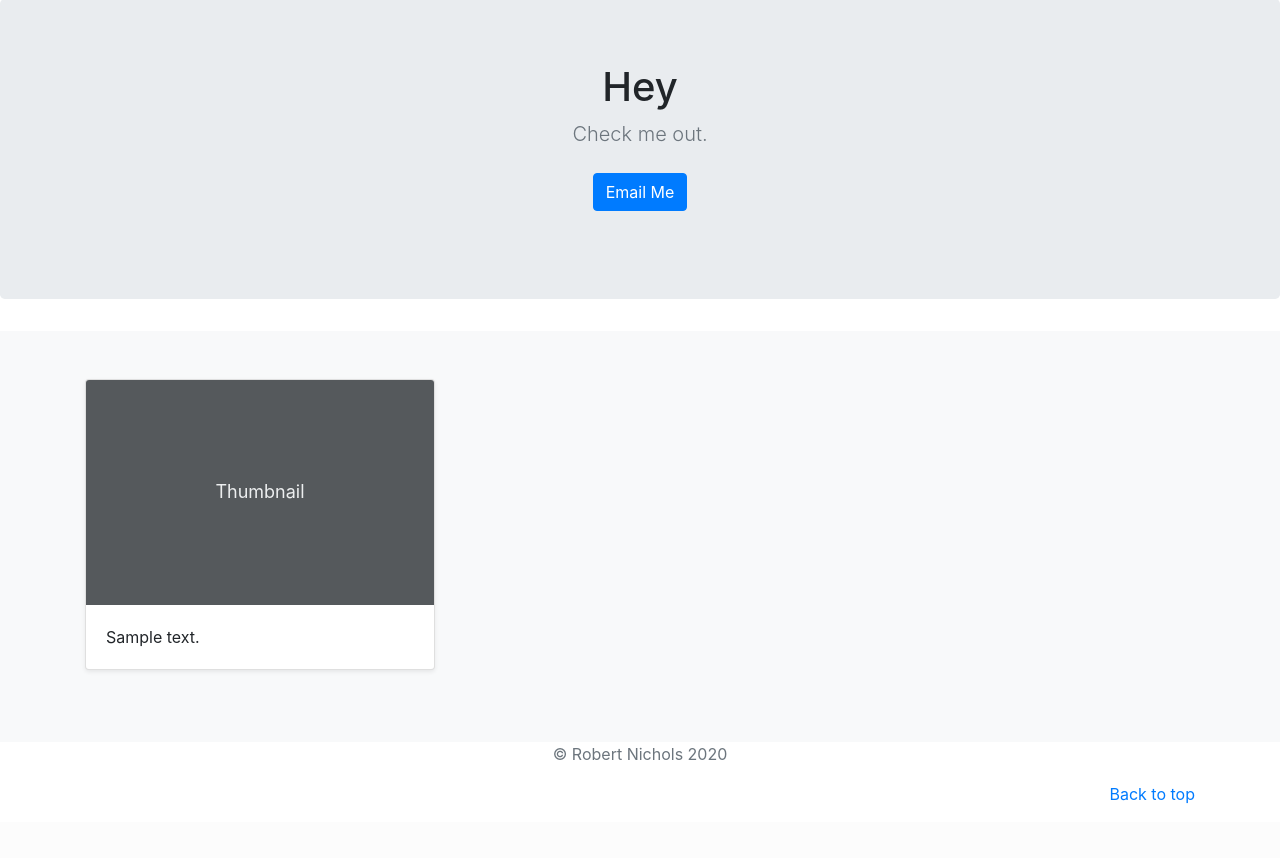
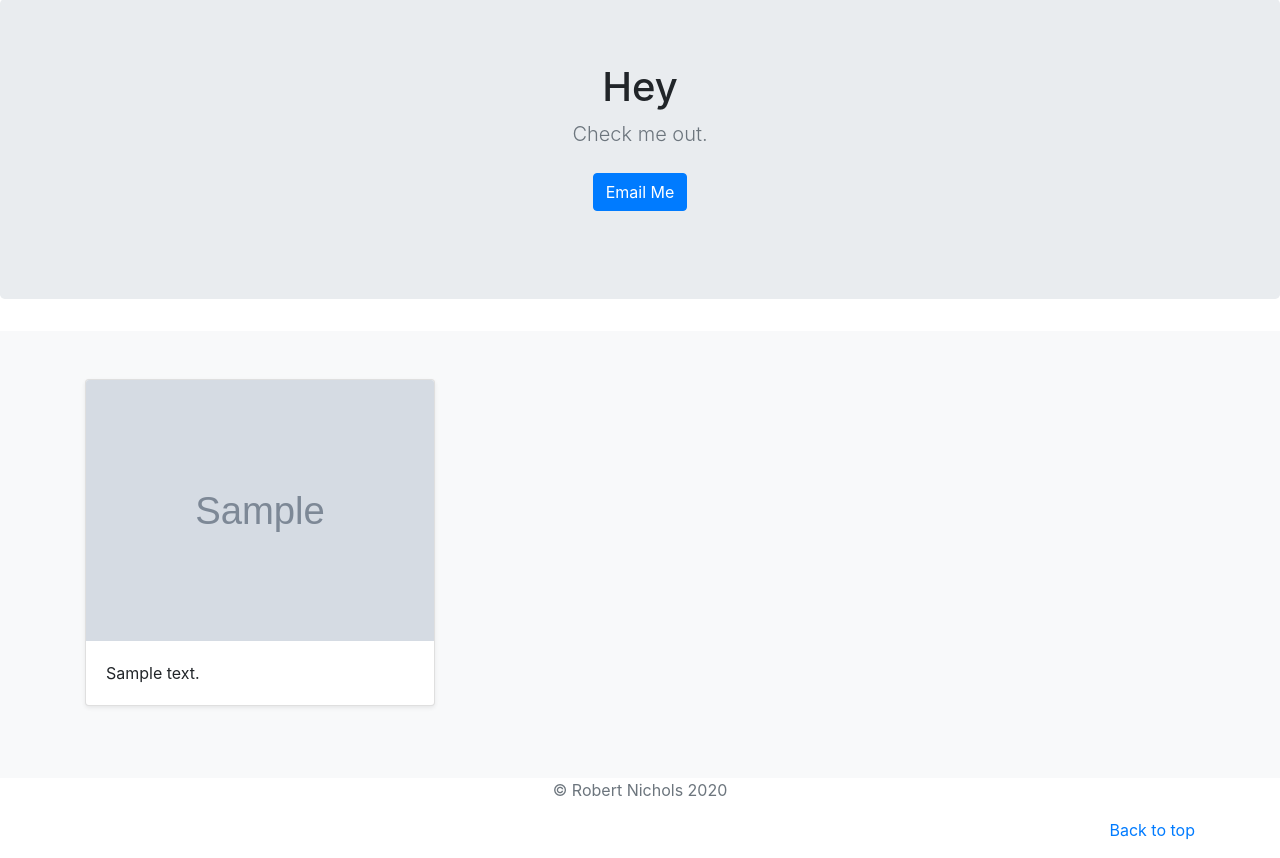
Before and after one commit to Liberty42/portfolio-project, a Django app: template jobs/templates/jobs/home.html in a window 1280 px wide. Shown: the part 57-915 px from the top of the page. Before the commit the page ends 861 px from the top, so only its background shows below. Run offline with Django 3.2, Linux system fonts and the light colour scheme; the template is opened without the code that fills it: most values are stand-ins (such as "Sample title", 1, 10 or a date in 2020); grey boxes marked "Sample" are stand-in pictures; data that the repository does not hold is empty; some libraries are stand-ins or nearby versions.

Commit message:
Images are in

```diff
--- a/jobs/templates/jobs/home.html
+++ b/jobs/templates/jobs/home.html
@@ -80,7 +80,7 @@
         {%for job in jobs.all %}
         <div class="col-md-4">
           <div class="card mb-4 shadow-sm">
-            <svg class="bd-placeholder-img card-img-top" width="100%" height="225" xmlns="{{ job.image.url }}" preserveAspectRatio="xMidYMid slice" focusable="false" role="img" aria-label="Placeholder: Thumbnail"><title>Placeholder</title><rect width="100%" height="100%" fill="#55595c"/><text x="50%" y="50%" fill="#eceeef" dy=".3em">Thumbnail</text></svg>
+            <img class="card-img-top" src="{{ job.image.url }}"></img>
             <div class="card-body">
               <p class="card-text">{{ job.summary }}</p>
             </div>
```
